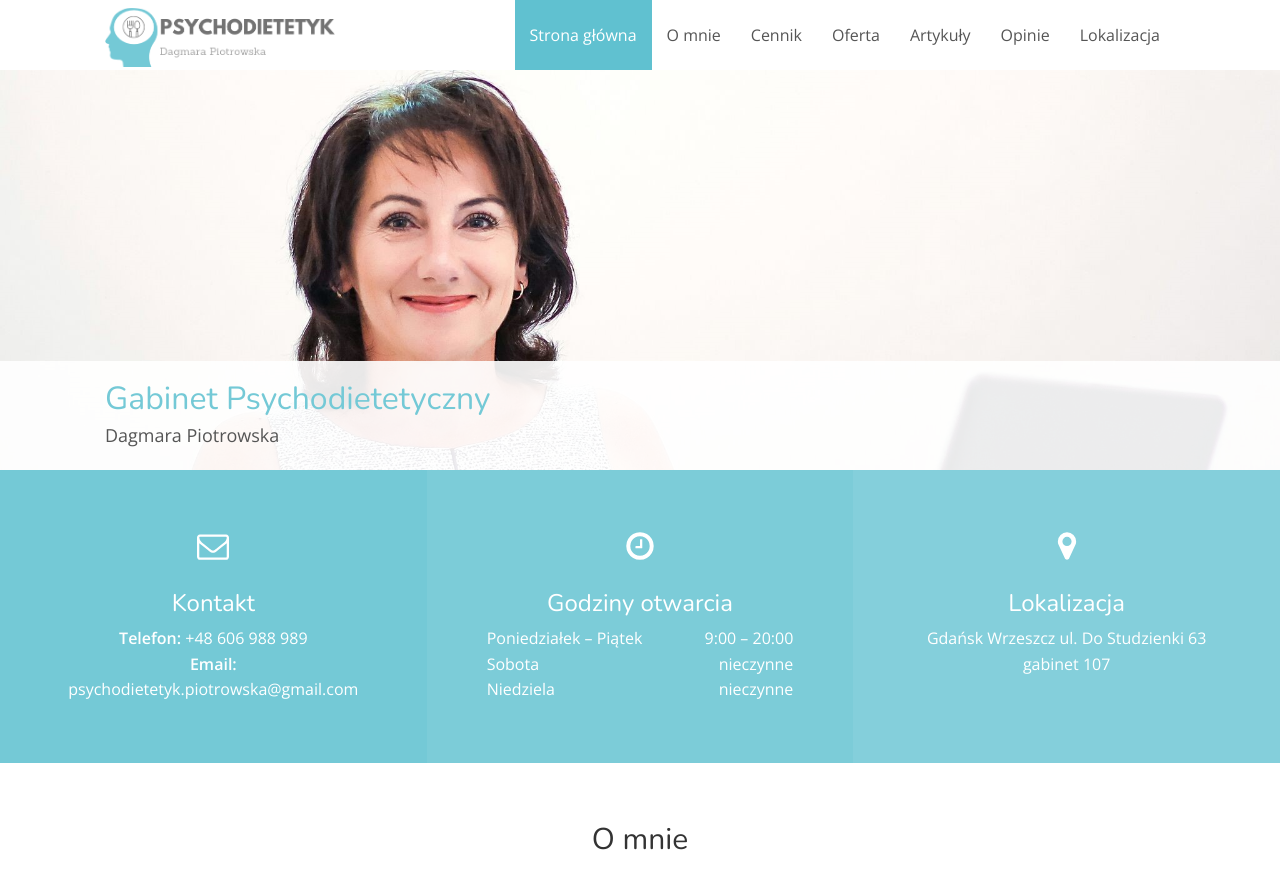
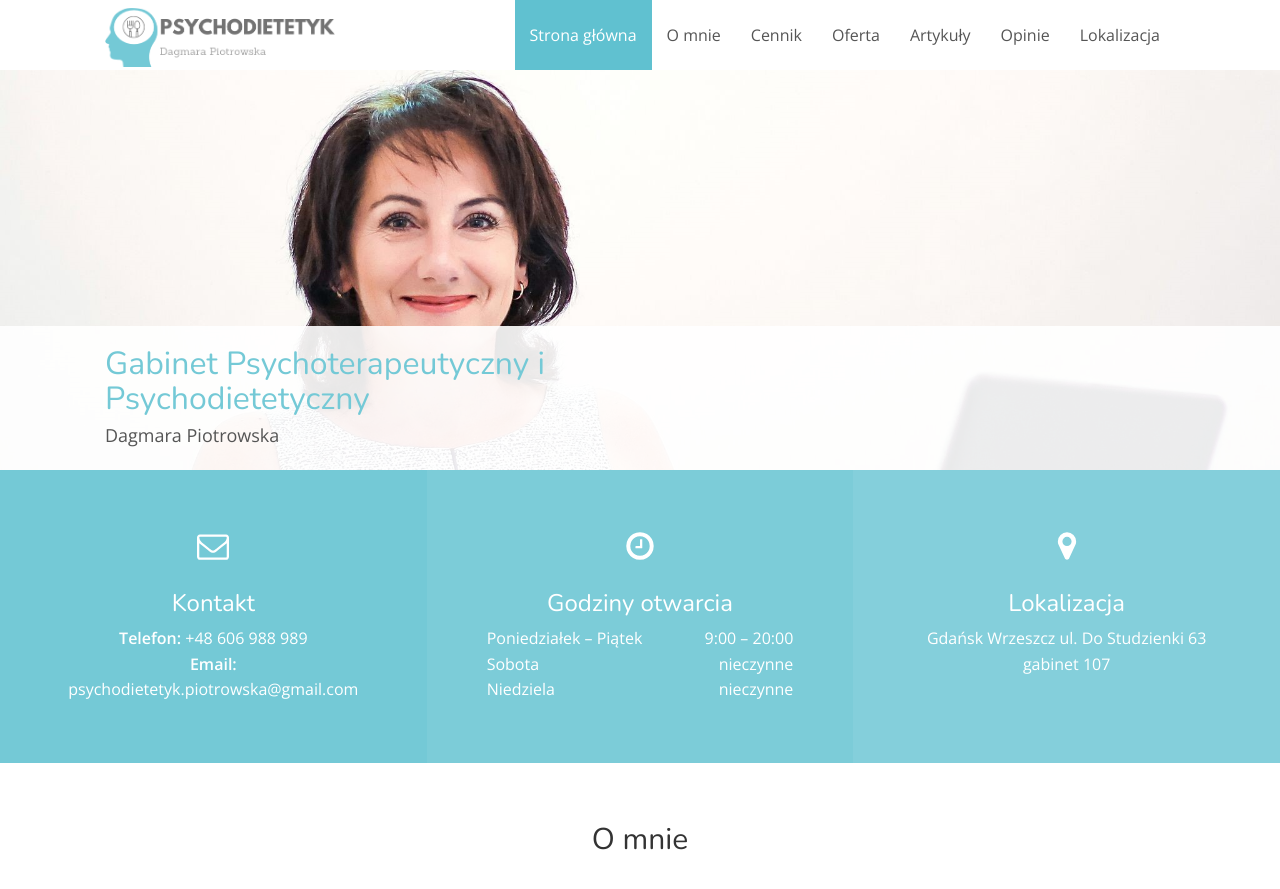
Before and after one commit to dagmarap/dagmarap.github.io, a Jekyll site: the page built from index.html, in a window 1280 px wide and 900 px high. Shown: the top 889 px of the window. Built offline with Jekyll 4.4.1, drawn with Linux system fonts in a browser that asks for light colours; nearby versions of some CDN libraries.

Commit message:
Update index.html

```diff
--- a/index.html
+++ b/index.html
@@ -13,7 +13,7 @@ meta:
     <div class="hero-content">
         <div class="container-fluid">
             <div class="hero-content-inner">
-                <h1>{{ site.hero.hero_title }}</h1>
+                <h1>Gabinet Psychoterapeutyczny i Psychodietetyczny</h1>
                 <p>{{ site.hero.hero_description }}</p>
             </div>
         </div>
```
